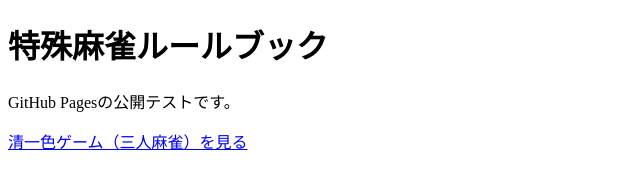
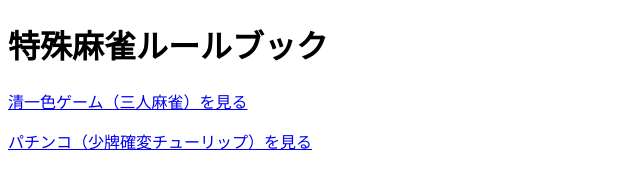
Before and after one commit to entrance24/mahjong-rulebook, a plain HTML site: page index.html in a window 1280 px wide. Shown: the whole page, without its empty margins (0-640 px from the left). Drawn offline with Linux system fonts and the light colour scheme.

Commit message:
Update index.html

```diff
--- a/index.html
+++ b/index.html
@@ -9,13 +9,18 @@
 
   <h1>特殊麻雀ルールブック</h1>
 
-  <p>GitHub Pagesの公開テストです。</p>
-
   <p>
     <a href="rulebooks/chinitsuGame03/">
       清一色ゲーム（三人麻雀）を見る
     </a>
   </p>
 
+
+  <p>
+    <a href="rulebooks/pachinko/">
+      パチンコ（少牌確変チューリップ）を見る
+    </a>
+  </p>
+
 </body>
 </html>
```
